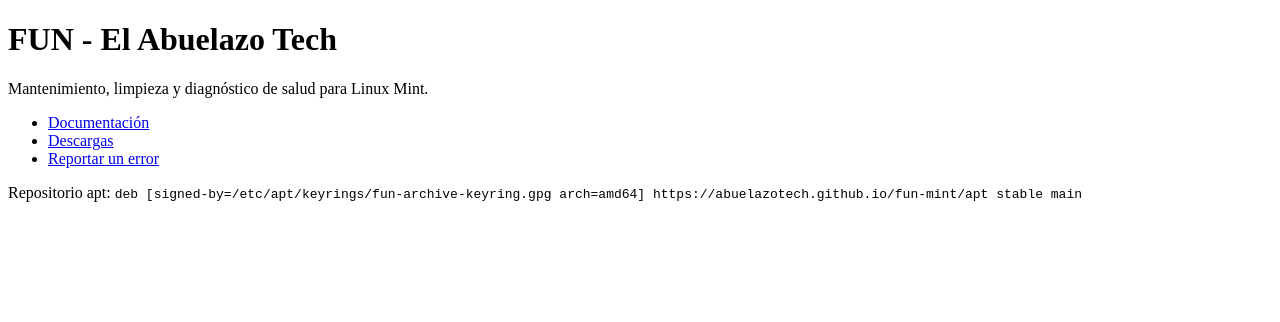
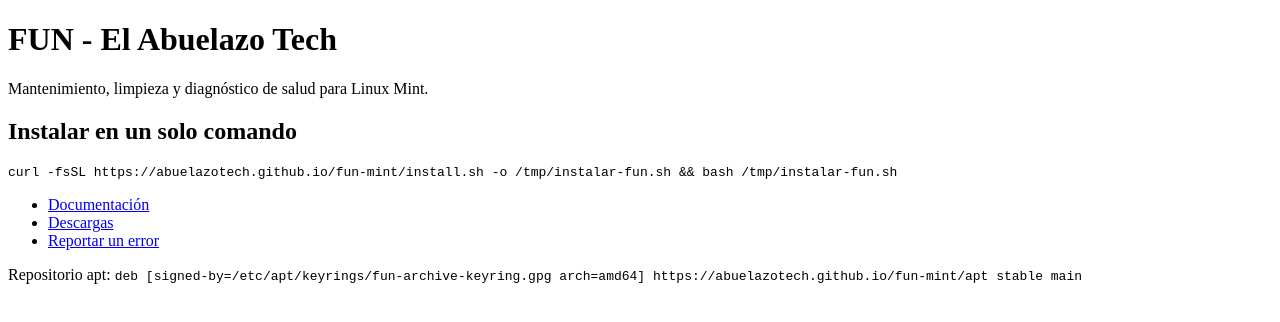
Before and after one commit to abuelazotech/fun-mint, a plain HTML site: page docs/index.html in a window 1280 px wide. Drawn offline with Linux system fonts and the light colour scheme.

Commit message:
Añade URL corta de instalación para la comunidad

```diff
--- a/docs/index.html
+++ b/docs/index.html
@@ -8,6 +8,8 @@
 <body>
   <h1>FUN - El Abuelazo Tech</h1>
   <p>Mantenimiento, limpieza y diagnóstico de salud para Linux Mint.</p>
+  <h2>Instalar en un solo comando</h2>
+  <pre><code>curl -fsSL https://abuelazotech.github.io/fun-mint/install.sh -o /tmp/instalar-fun.sh &amp;&amp; bash /tmp/instalar-fun.sh</code></pre>
   <ul>
     <li><a href="https://github.com/abuelazotech/fun-mint#readme">Documentación</a></li>
     <li><a href="https://github.com/abuelazotech/fun-mint/releases">Descargas</a></li>
```
Also changed, not shown: 1 other file.
